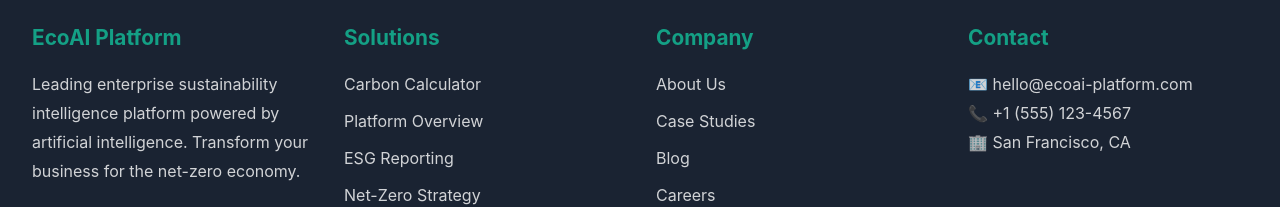
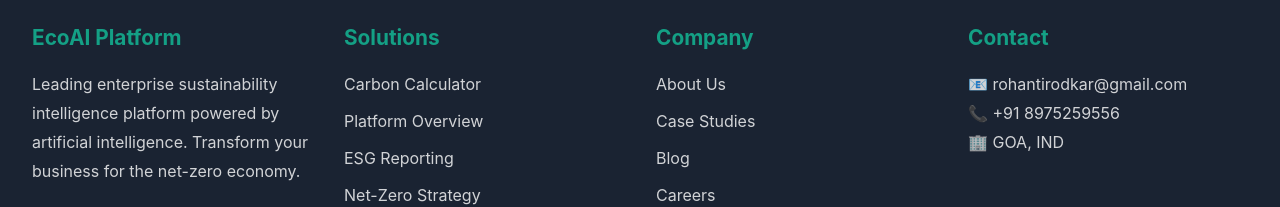
Before and after one commit to Rohantirodkar/mysite, a plain HTML site: page index.html in a window 1280 px wide. Shown: the part 5096-5303 px from the top of the page. Drawn offline with nearby package versions, Linux system fonts and the light colour scheme.

Commit message:
Update index.html

```diff
--- a/index.html
+++ b/index.html
@@ -971,9 +971,9 @@
 
                 <div class="footer-section">
                     <h3>Contact</h3>
-                    <p>📧 hello@ecoai-platform.com</p>
-                    <p>📞 +1 (555) 123-4567</p>
-                    <p>🏢 San Francisco, CA</p>
+                    <p>📧 rohantirodkar@gmail.com</p>
+                    <p>📞 +91 8975259556</p>
+                    <p>🏢 GOA, IND</p>
                 </div>
             </div>
 
```
